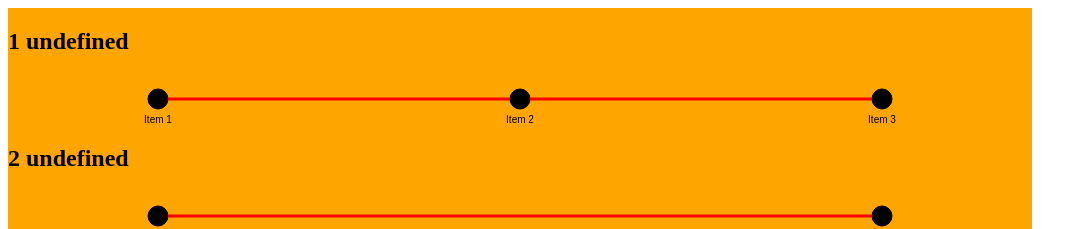
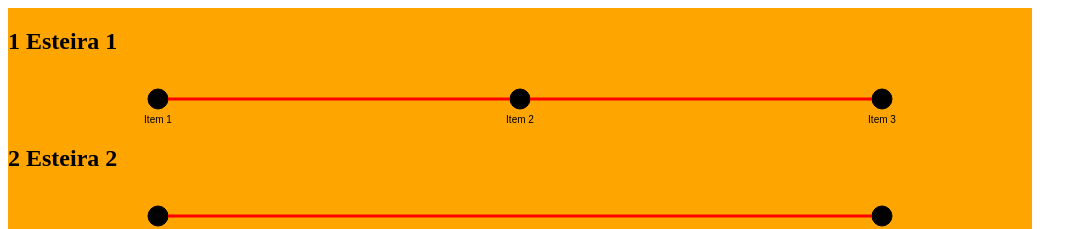
Before and after one commit to engaugusto/triglav, a website: page index.html in a window 1280 px wide. Shown: the top 229 px of the page, without its empty margins (0-1087 px from the left). Drawn offline with nearby package versions, Linux system fonts and the light colour scheme.

Commit message:
Minor fix for timline name

```diff
--- a/index.html
+++ b/index.html
@@ -67,7 +67,7 @@
                 newDiv.className = "limit-box";
 
                 let h2 = document.createElement('h2');
-                h2.innerText = json.timelines[i].id + " " + json.timelines[i].nome ;
+                h2.innerText = json.timelines[i].id + " " + json.timelines[i].name ;
                 document.getElementById('holder').append(h2);
 
                 document.getElementById('holder').append(newDiv);
@@ -80,35 +80,5 @@
             }
         });
     });
-    /*var m = new Tiglav("holder",800,100,json.pontosControle,function(id){
-            console.log(id);
-        },
-        opts
-    );
-    m.alertDot(55);
-    m.alertDot(77);
-    setInterval(function(){
-        m.stopAlertDot(55);
-    }, 5*1000);
-    var m2 = new Tiglav("holder2",800,100,
-            [
-                {
-                    ordem: 1,
-                    nome: "ZP001",
-                    id: 11
-                },
-                {
-                    ordem: 2,
-                    nome: "ZX0010",
-                    id: 12
-                }
-            ]
-        ,function(id){
-            console.log(id);
-        },
-        opts
-    );
-    m2.alertDot(12);
-    */
 </script>
 </body>
```
